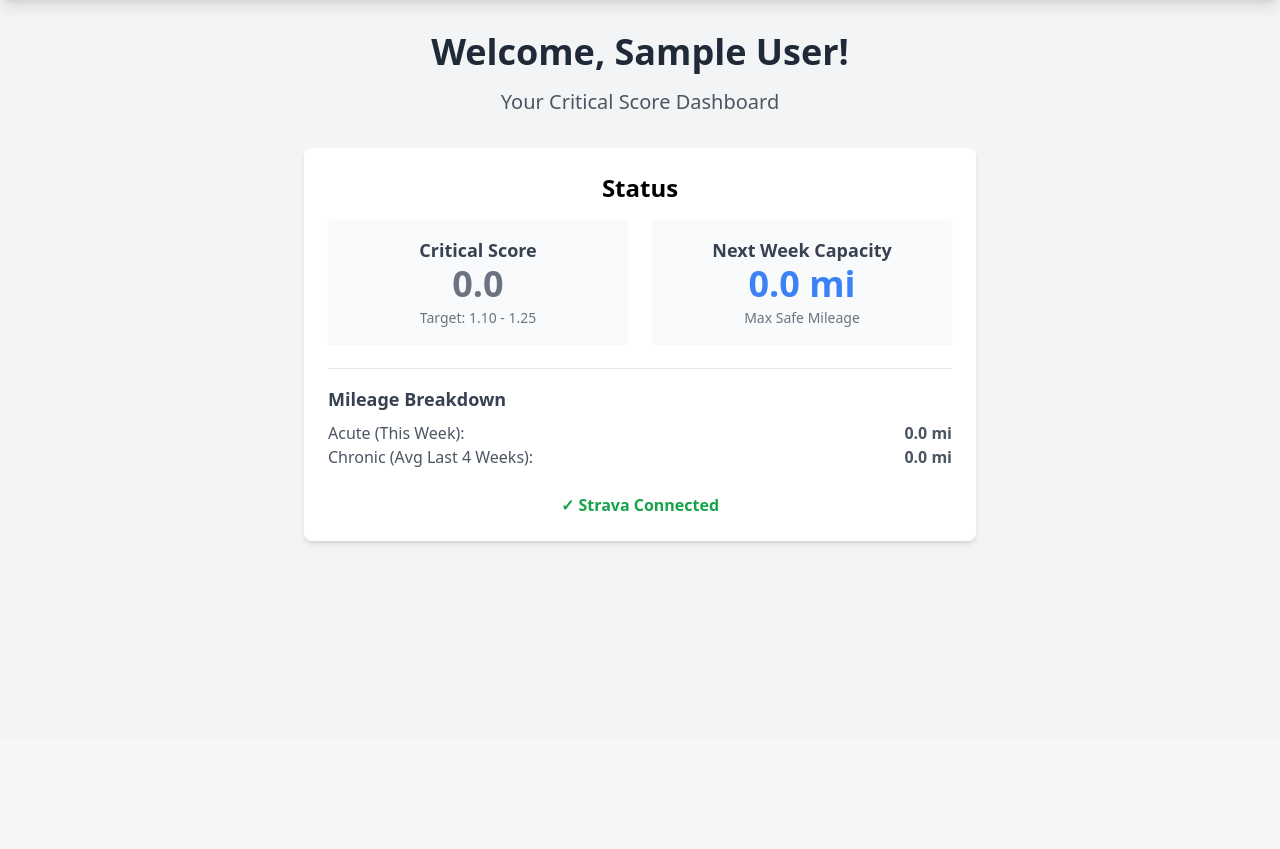
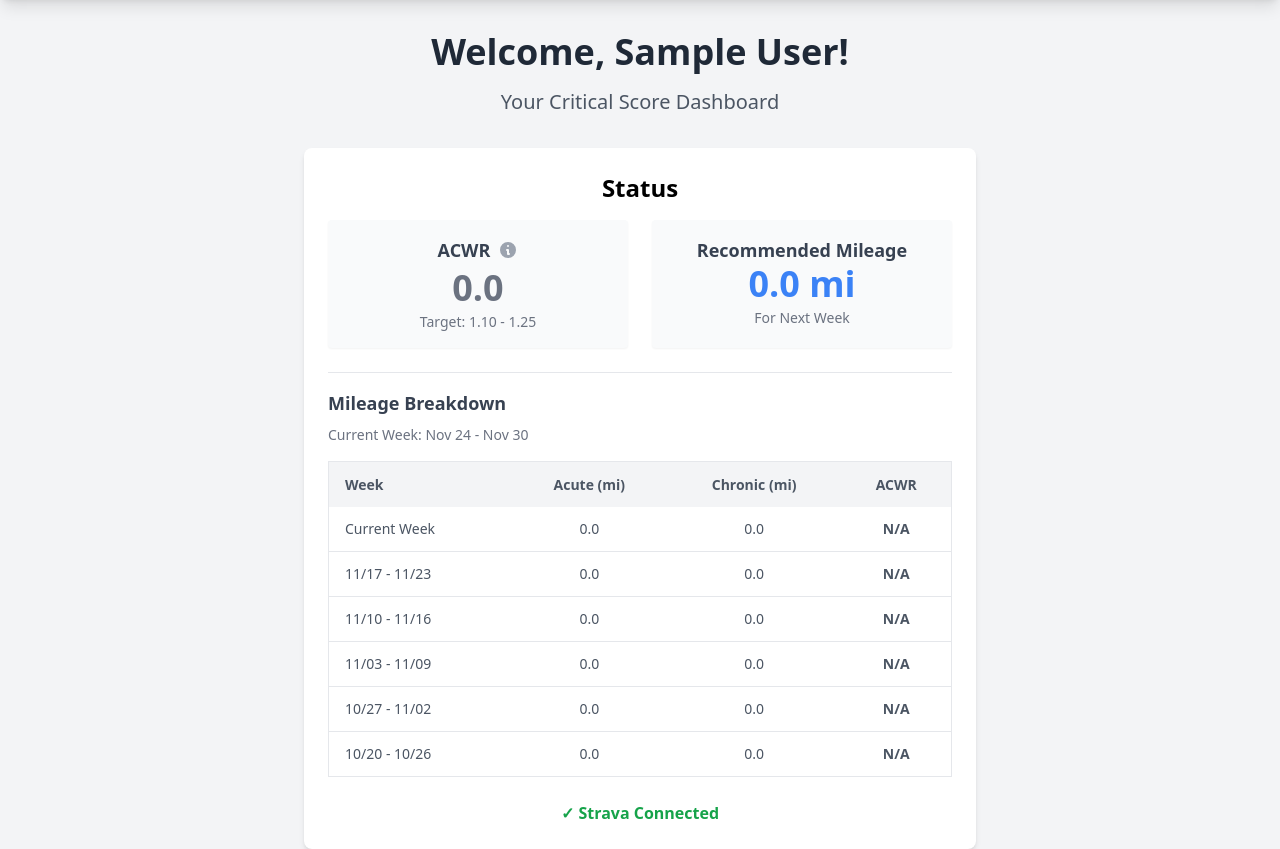
Before and after one commit to gwald101/RunScore, a Django app: page / in a window 1280 px wide. Shown: the part 60-909 px from the top of the page. Before the commit the page ends 605 px from the top, so only its background shows below. Run offline with Django 4.2, Linux system fonts and the light colour scheme; a user stored in the database is signed in; tables that the repository leaves empty hold one stand-in row (values such as "Sample post"); data that the repository does not hold is empty; parts of the project's set-up code (start-up, migrations or seed data) failed here and were passed over; some libraries are stand-ins or nearby versions.

Commit message:
Refine Dashboard UI: ACWR rename, info widget, historical table

```diff
--- a/dashboard/views.py
+++ b/dashboard/views.py
@@ -46,11 +46,54 @@ def index(request):
         'app_id': os.getenv('FIREBASE_APP_ID'),
     }
 
+    # Calculate Date Range for Current Week
+    week_end_date = current_week_start + timedelta(days=6)
+    current_week_range = f"{current_week_start.strftime('%b %d')} - {week_end_date.strftime('%b %d')}"
+
+    # Historical Data (Last 6 weeks: Current + 5 past)
+    historical_data = []
+    for i in range(6):
+        # Calculate week start for this iteration (0 is current week, 1 is last week, etc.)
+        week_start = current_week_start - timedelta(weeks=i)
+
+        # Acute Mileage for this week
+        log = MileageLog.objects.filter(user=user, week_start_date=week_start).first()
+        acute = log.total_mileage if log else 0.0
+
+        # Chronic Mileage (Avg of 4 weeks prior to this week)
+        prior_4_weeks_start = week_start - timedelta(weeks=4)
+        prior_logs = MileageLog.objects.filter(
+            user=user,
+            week_start_date__lt=week_start,
+            week_start_date__gte=prior_4_weeks_start
+        )
+        total_prior = sum(l.total_mileage for l in prior_logs)
+        chronic = total_prior / 4.0
+
+        # ACWR
+        ratio = acute / chronic if chronic > 0 else 0.0
+
+        # Format Week Label
+        if i == 0:
+            week_label = "Current Week"
+        else:
+            week_end = week_start + timedelta(days=6)
+            week_label = f"{week_start.strftime('%m/%d')} - {week_end.strftime('%m/%d')}"
+
+        historical_data.append({
+            'week_label': week_label,
+            'acute': round(acute, 1),
+            'chronic': round(chronic, 1),
+            'acwr': round(ratio, 2) if chronic > 0 else "N/A"
+        })
+
     context = {
         'acute_mileage': round(acute_mileage, 1),
         'chronic_mileage': round(chronic_mileage, 1),
         'critical_score': round(critical_score, 2),
         'recommended_capacity': round(recommended_capacity, 1),
+        'current_week_range': current_week_range,
+        'historical_data': historical_data,
         'firebase_config': firebase_config,
     }
 
--- a/templates/dashboard/index.html
+++ b/templates/dashboard/index.html
@@ -12,8 +12,26 @@
 
         {% if user.strava_refresh_token %}
         <div class="grid grid-cols-1 md:grid-cols-2 gap-6">
-            <div class="bg-gray-50 p-4 rounded shadow-sm text-center">
-                <h3 class="text-lg font-semibold text-gray-700">Critical Score</h3>
+            <div class="bg-gray-50 p-4 rounded shadow-sm text-center relative">
+                <div class="flex justify-center items-center gap-2 mb-1">
+                    <h3 class="text-lg font-semibold text-gray-700">ACWR</h3>
+                    <button onclick="document.getElementById('acwr-info').classList.toggle('hidden')"
+                        class="text-gray-400 hover:text-gray-600 focus:outline-none">
+                        <svg xmlns="http://www.w3.org/2000/svg" class="h-5 w-5" viewBox="0 0 20 20" fill="currentColor">
+                            <path fill-rule="evenodd"
+                                d="M18 10a8 8 0 11-16 0 8 8 0 0116 0zm-7-4a1 1 0 11-2 0 1 1 0 012 0zM9 9a1 1 0 000 2v3a1 1 0 001 1h1a1 1 0 100-2v-3a1 1 0 00-1-1H9z"
+                                clip-rule="evenodd" />
+                        </svg>
+                    </button>
+                    <!-- Info Popup -->
+                    <div id="acwr-info"
+                        class="hidden absolute top-8 left-1/2 transform -translate-x-1/2 w-64 bg-white border border-gray-200 p-3 rounded shadow-lg z-10 text-sm text-left text-gray-600">
+                        <p><strong>Acute:Chronic Workload Ratio</strong> compares your recent training load (last week)
+                            to your chronic load (last 4 weeks). Keeping this between 0.8 and 1.3 reduces injury risk.
+                        </p>
+                    </div>
+                </div>
+
                 <p class="text-4xl font-bold
                         {% if critical_score < 1.10 %}text-gray-500
                         {% elif critical_score <= 1.25 %}text-green-500
@@ -25,21 +43,44 @@
             </div>
 
             <div class="bg-gray-50 p-4 rounded shadow-sm text-center">
-                <h3 class="text-lg font-semibold text-gray-700">Next Week Capacity</h3>
+                <h3 class="text-lg font-semibold text-gray-700">Recommended Mileage</h3>
                 <p class="text-4xl font-bold text-blue-500">{{ recommended_capacity }} mi</p>
-                <p class="text-sm text-gray-500 mt-1">Max Safe Mileage</p>
+                <p class="text-sm text-gray-500 mt-1">For Next Week</p>
             </div>
         </div>
 
         <div class="mt-6 border-t pt-4">
             <h3 class="text-lg font-semibold text-gray-700 mb-2">Mileage Breakdown</h3>
-            <div class="flex justify-between text-gray-600">
-                <span>Acute (This Week):</span>
-                <span class="font-bold">{{ acute_mileage }} mi</span>
-            </div>
-            <div class="flex justify-between text-gray-600">
-                <span>Chronic (Avg Last 4 Weeks):</span>
-                <span class="font-bold">{{ chronic_mileage }} mi</span>
+            <p class="text-sm text-gray-500 mb-4">Current Week: {{ current_week_range }}</p>
+
+            <div class="overflow-x-auto">
+                <table class="min-w-full bg-white border border-gray-200">
+                    <thead>
+                        <tr class="bg-gray-100 text-gray-600 text-sm leading-normal">
+                            <th class="py-3 px-4 text-left">Week</th>
+                            <th class="py-3 px-4 text-center">Acute (mi)</th>
+                            <th class="py-3 px-4 text-center">Chronic (mi)</th>
+                            <th class="py-3 px-4 text-center">ACWR</th>
+                        </tr>
+                    </thead>
+                    <tbody class="text-gray-600 text-sm font-light">
+                        {% for week in historical_data %}
+                        <tr class="border-b border-gray-200 hover:bg-gray-50">
+                            <td class="py-3 px-4 text-left whitespace-nowrap font-medium">{{ week.week_label }}</td>
+                            <td class="py-3 px-4 text-center">{{ week.acute }}</td>
+                            <td class="py-3 px-4 text-center">{{ week.chronic }}</td>
+                            <td class="py-3 px-4 text-center font-bold
+                                {% if week.acwr != 'N/A' %}
+                                    {% if week.acwr <= 1.25 %}text-green-600
+                                    {% elif week.acwr <= 1.30 %}text-yellow-600
+                                    {% else %}text-red-600{% endif %}
+                                {% endif %}">
+                                {{ week.acwr }}
+                            </td>
+                        </tr>
+                        {% endfor %}
+                    </tbody>
+                </table>
             </div>
         </div>
 
```
Also changed, not shown: IMG_5997.PNG (added).
